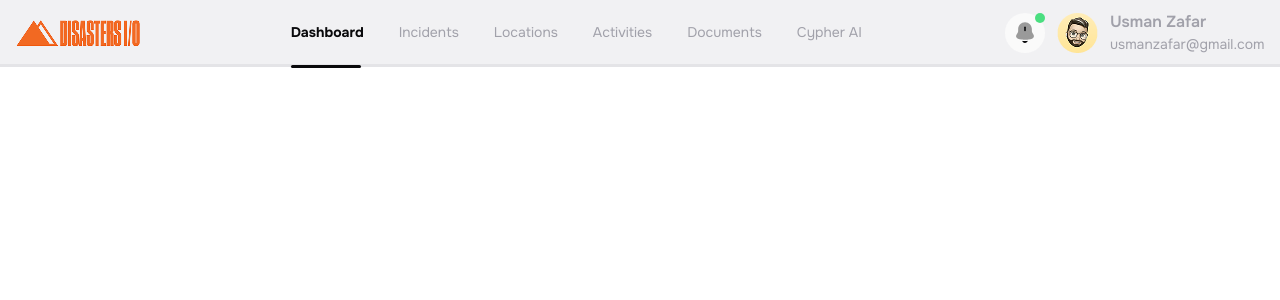
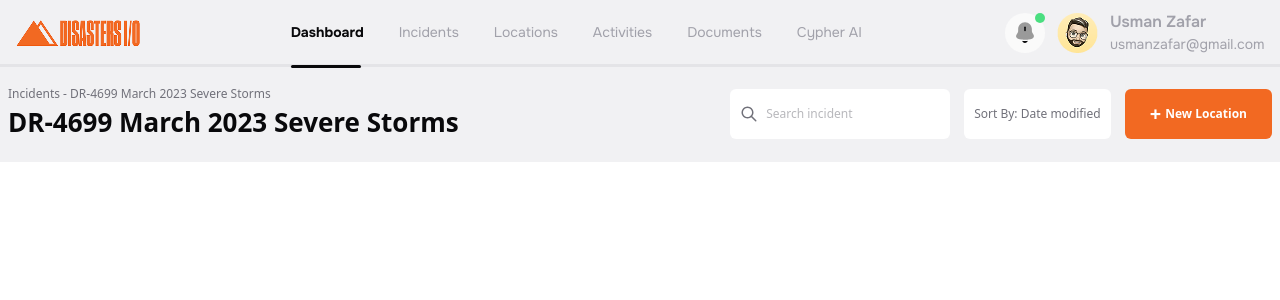
Before and after one commit to Abusyead/assignment-3, a React (Vite) app: page /Locations in a window 1280 px wide. Shown: the top 300 px of the page. Built offline with nearby package versions, Linux system fonts and the light colour scheme.

Commit message:
search location is complete

```diff
--- a/src/App.jsx
+++ b/src/App.jsx
@@ -7,6 +7,7 @@ import NewIncident from './Components/NewIncident'
 import Describes from './Components/Describes'
 import TitleType from './Components/TitleType'
 import {IncidentMap} from "./Components/IncidentMap"
+import Locations from './Components/Locations'
 
 function App() {
   return (
@@ -15,6 +16,7 @@ function App() {
       <Routes>
             <Route path='/' element={<Dashboard />} />
             <Route path='/Incidents' element={<Incidents />} />
+            <Route path='/Locations' element={<Locations />} />
             <Route path='/Incidents/NewIncident' element={<NewIncident />} />
             <Route path='/Incidents/NewIncident/Describes' element={<Describes />} />
             <Route path='/Incidents/NewIncident/Describes/TitleType' element={<TitleType />} />
--- /dev/null
+++ b/src/Components/Locations.jsx
@@ -0,0 +1,31 @@
+ import WhiteBtn from './Common/WhiteBtn'
+import { Button } from './Common/Button'
+import { Link } from 'react-router-dom'
+import { Navdis } from './Common/navdis'
+import { NavTitle } from './Common/NavTitle'
+import { Search } from './Common/Search'
+
+function Locations() {
+  return (
+    <section>
+        <div className='bg-[#E4E4E780]'>
+           <div className='max-w-[1300px] mx-auto px-2 py-5'>
+                <div className='flex items-center justify-between'>
+                    <div>
+                    <Navdis>Incidents - DR-4699 March 2023 Severe Storms </Navdis>
+                    <NavTitle>DR-4699 March 2023 Severe Storms</NavTitle>
+                    </div>
+                    <div className='flex justify-center items-center gap-[14px]'>
+                        <Search></Search>
+                        <WhiteBtn>Sort By: Date modified</WhiteBtn>
+                        <Link to="NewIncident"><Button className="flex items-center justify-center gap-1 py-[10px]"><span className='text-[20px]'>+</span> New Location</Button></Link>
+                    </div>
+                </div>
+           </div>
+        </div>
+
+    </section>
+  )
+}
+
+export default Locations
```
